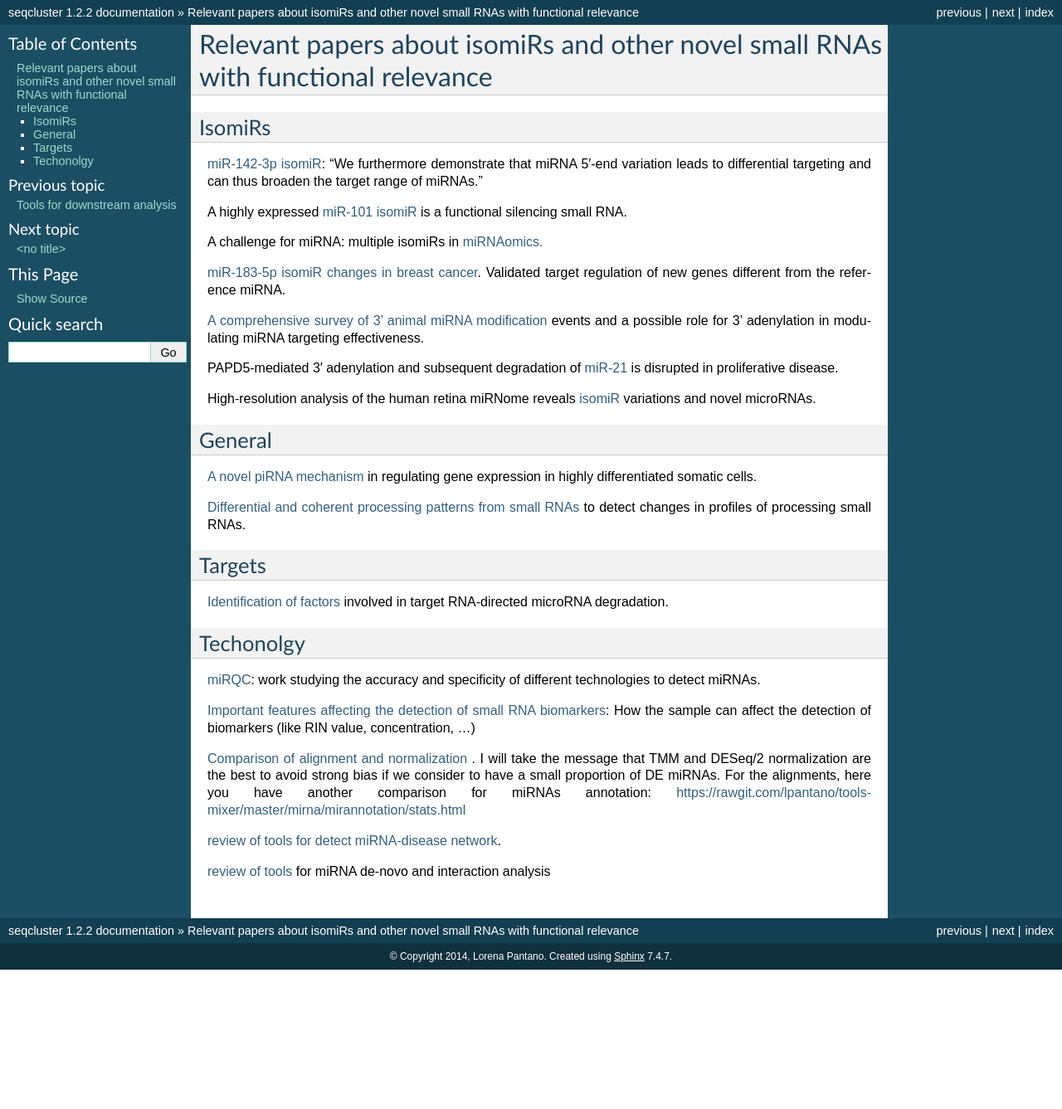
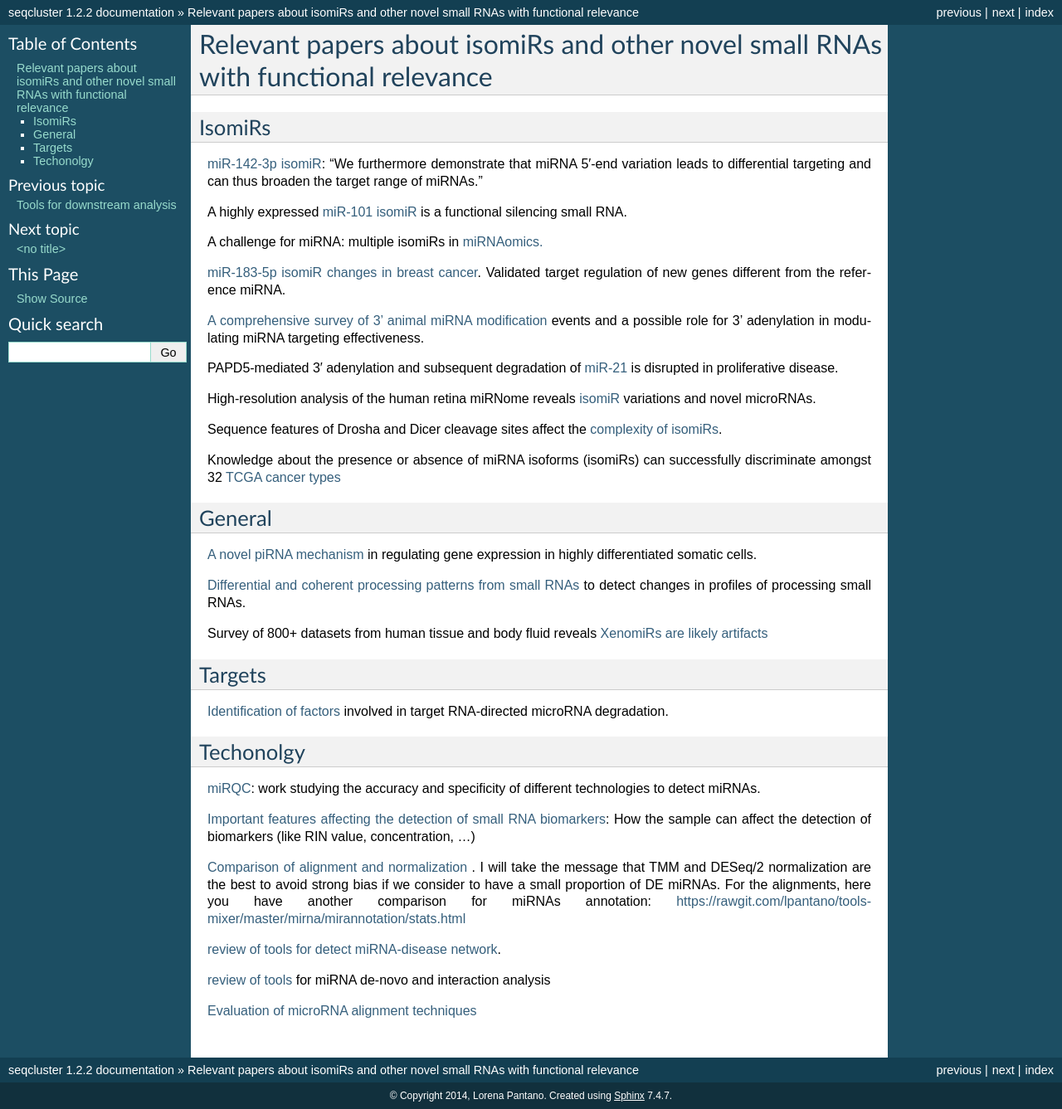
Before and after one commit to lpantano/seqcluster, a Sphinx documentation site: the page built from doc/source/literature.rst, in a window 1280 px wide. Shown: the whole page at 83% size. Built offline with Sphinx 7.4.7, drawn with Linux system fonts in a browser that asks for light colours; before the commit the page ends 1169 px from its top, so only the background shows below that.

Commit message:
add some more papers

```diff
--- a/doc/source/literature.rst
+++ b/doc/source/literature.rst
@@ -20,10 +20,13 @@ A challenge for miRNA: multiple isomiRs in `miRNAomics. <http://www.ncbi.nlm.nih
 
 `A comprehensive survey of 3' animal miRNA modification <http://www.ncbi.nlm.nih.gov/pubmed/20719920>`_ events and a possible role for 3' adenylation in modulating miRNA targeting effectiveness.
 
-
 PAPD5-mediated 3′ adenylation and subsequent degradation of `miR-21 <http://www.pnas.org/content/111/31/11467.abstract>`_ is disrupted in proliferative disease.
 
 High-resolution analysis of the human retina miRNome reveals `isomiR <http://www.ncbi.nlm.nih.gov/pubmed/26819412>`_ variations and novel microRNAs.
+
+Sequence features of Drosha and Dicer cleavage sites affect the `complexity of isomiRs <https://www.ncbi.nlm.nih.gov/pubmed/25867481>`_.
+
+Knowledge about the presence or absence of miRNA isoforms (isomiRs) can successfully discriminate amongst 32 `TCGA cancer types <https://academic.oup.com/nar/article/2999732/Knowledge?platform=hootsuite#60218417>`_
 
 
 General
@@ -32,6 +35,8 @@ General
 `A novel piRNA mechanism <http://nar.oxfordjournals.org/content/early/2015/09/23/nar.gkv954.short?rss=1>`_ in regulating gene expression in highly differentiated somatic cells.
 
 `Differential and coherent processing patterns from small RNAs <http://www.ncbi.nlm.nih.gov/pubmed/26166713>`_ to detect changes in profiles of processing small RNAs.
+
+Survey of 800+ datasets from human tissue and body fluid reveals `XenomiRs are likely artifacts <http://rnajournal.cshlp.org/content/early/2017/01/06/rna.059725.116.abstract>`_
 
 Targets
 -------
@@ -50,3 +55,5 @@ Techonolgy
 `review of tools for detect miRNA-disease network <http://bib.oxfordjournals.org.ezp-prod1.hul.harvard.edu/content/early/2015/06/08/bib.bbv033.full>`_.
 
 `review of tools <http://nar.oxfordjournals.org/content/early/2015/11/16/nar.gkv1221.full>`_  for miRNA de-novo and interaction analysis
+
+`Evaluation of microRNA alignment techniques <http://rnajournal.cshlp.org/content/early/2016/06/09/rna.055509.115>`_
```
